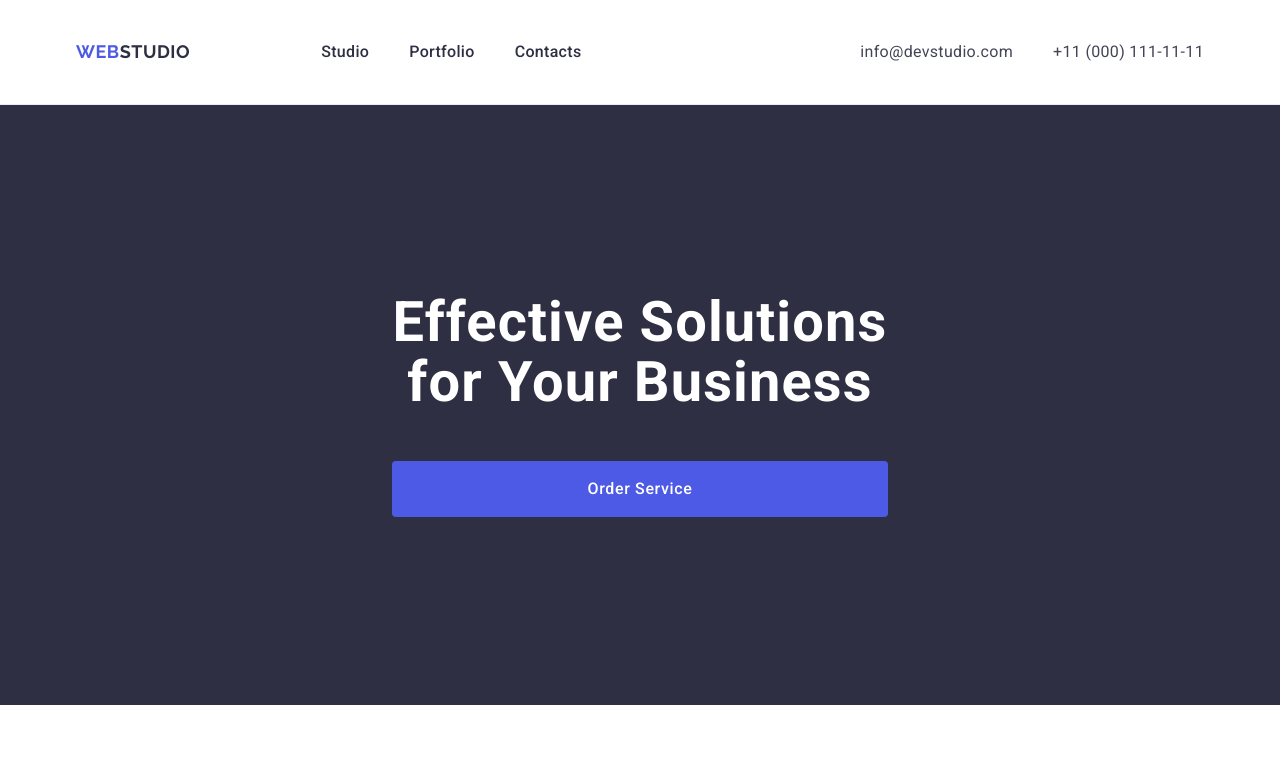
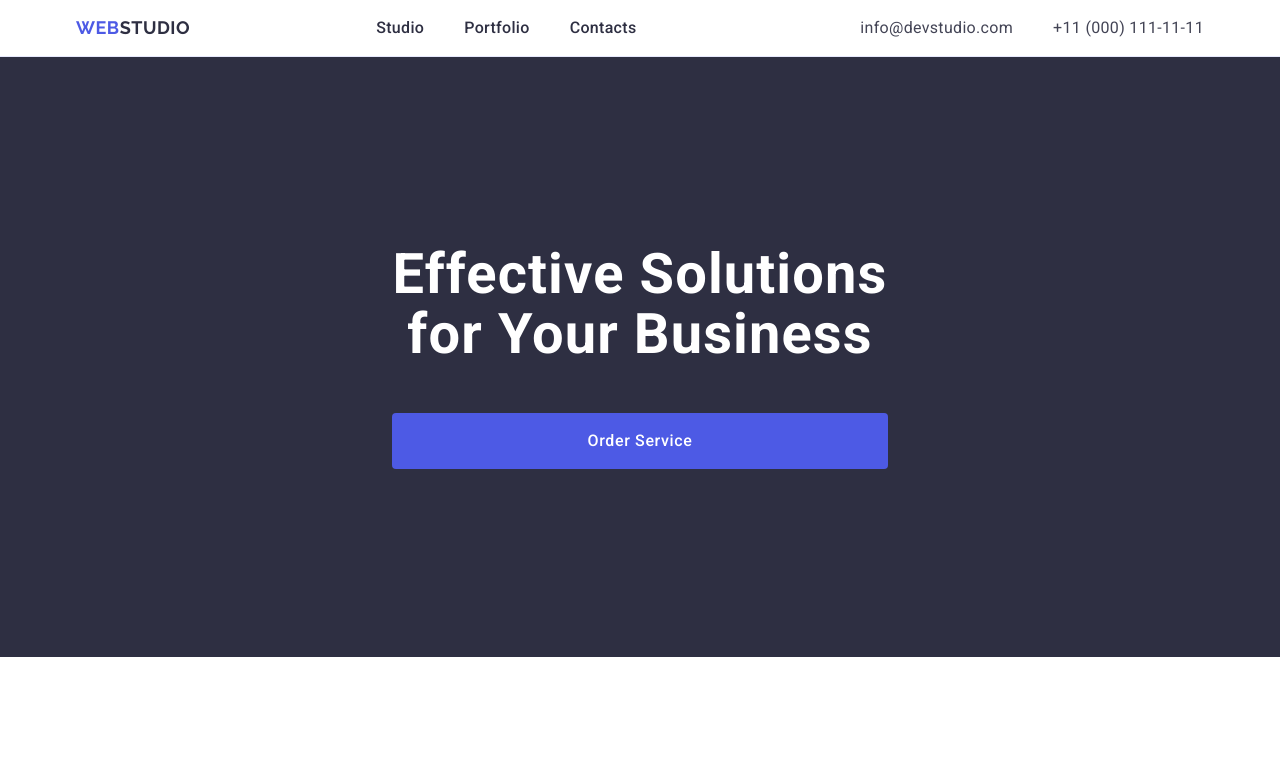
Before and after one commit to Timkaro/goit-markup-hw-03, a plain HTML site: page index.html in a window 1280 px wide. Shown: the top 774 px of the page. Drawn offline with nearby package versions, Linux system fonts and the light colour scheme.

Commit message:
edit header

```diff
--- a/css/styles.css
+++ b/css/styles.css
@@ -46,20 +46,24 @@ img {
   border-bottom: 1px solid #e7e9fc;
 }
 
-.container-contact {
+.container {
   display: flex;
   justify-content: space-between;
   width: 1158px;
   margin: 0 auto;
-  padding-top: 24px;
-  padding-bottom: 24px;
    }
+
+.container-contact {
+  display: flex;
+  padding: 0 15px;
+}
 
  .contact-menu {
   display: flex;
   flex-wrap: wrap;
-  padding: 0 15px;
   gap: 40px;
+  align-items: center;
+
 }
 
 .logo {
@@ -81,6 +85,8 @@ img {
 .menu {
   font-weight: 500;
   color: #2e2f42;
+  padding-top: 24px;
+  padding-bottom: 24px;
  }
 
 .menu:hover,
--- a/index.html
+++ b/index.html
@@ -19,18 +19,21 @@
 
   <body>
     <header class="top">
-      <div class="container-contact">
-        <nav class="contact-menu">
+      <div class="container">
+       <nav class="contact-menu">
+          <div class="container-contact">
           <a class="logo" href="./index.html"
               >Web<span class="accent">Studio</span>
-          </a>
+          </a></div>
+          <div class="container-contact">
           <ul class="contact-menu">
             <li><a class="menu" href="./index.html">Studio</a></li>
             <li><a class="menu" href="">Portfolio</a></li>
             <li><a class="menu" href="">Contacts</a></li>
-          </ul>
+          </ul></div>
         </nav>
         <address class="contact-menu">
+          <div class="container-contact">
           <ul class="contact-list">
             <li class="contact-list-mark">
               <a class="contact-link" href="mailto:info@devstudio.com"
@@ -41,6 +44,7 @@
               >+11 (000) 111-11-11</a>
             </li>
           </ul>
+        </div>
         </address>
       </div>
     </header>
```
